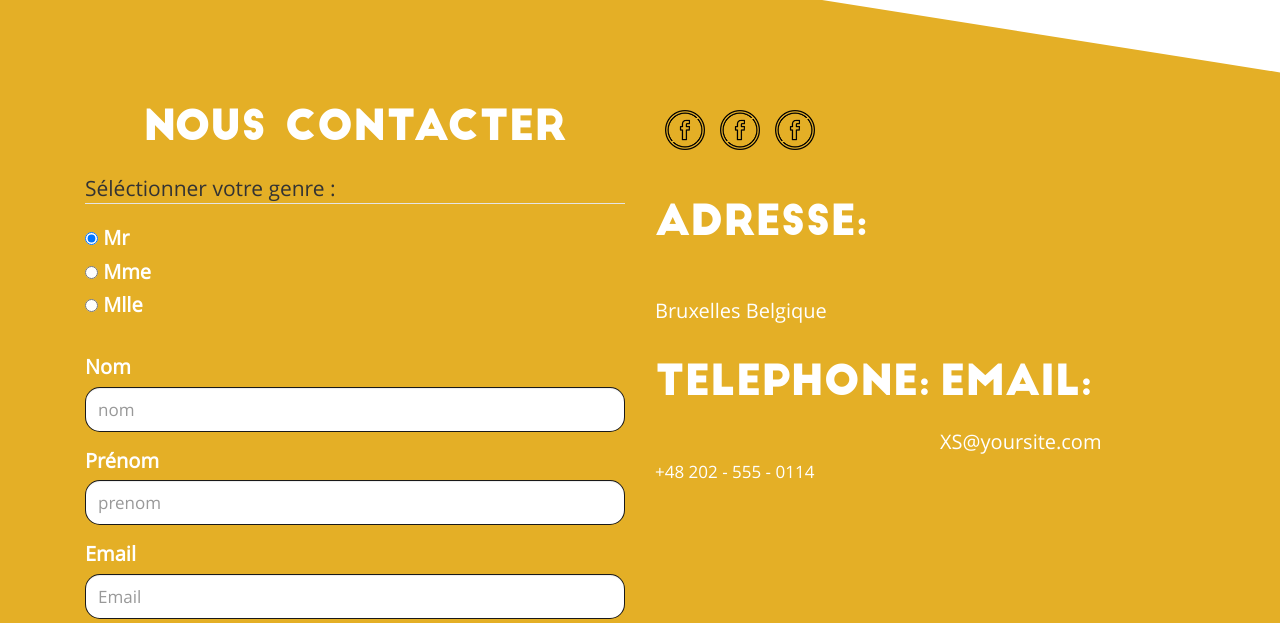
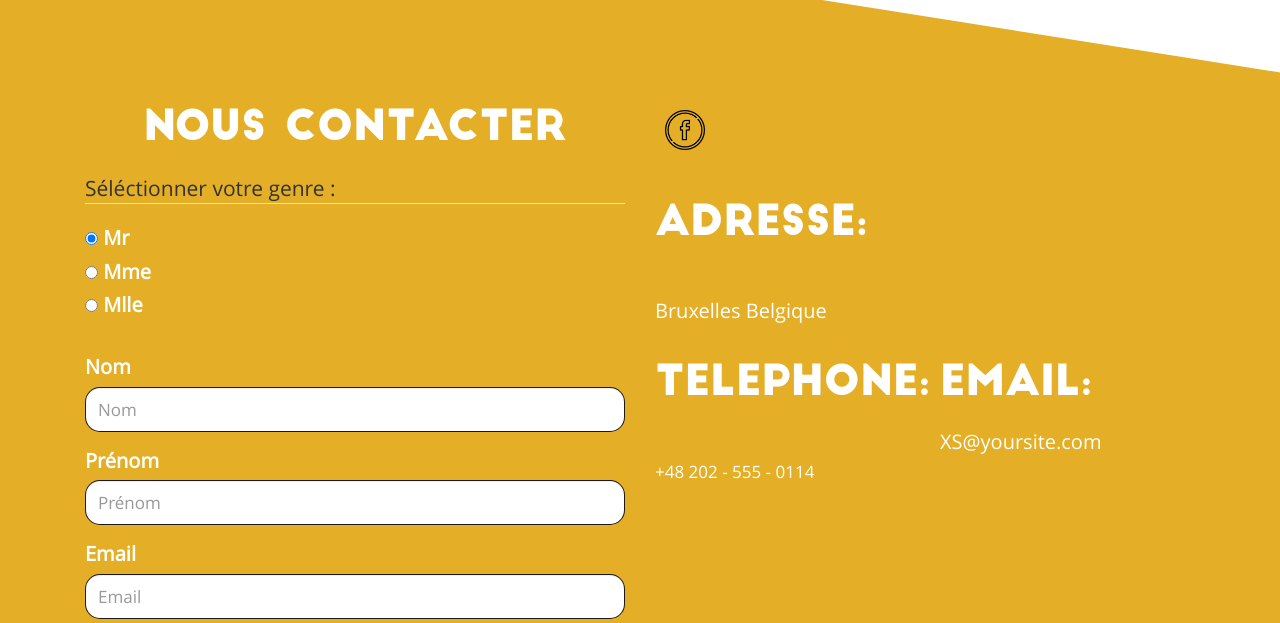
Before and after one commit to MorganeMeganck/multipage-website-in-php, a PHP site: page /formulaire.php in a window 1280 px wide. Shown: the part 446-1069 px from the top of the page. Run offline with PHP 8.4, Linux system fonts and the light colour scheme.

Commit message:
pourajay

```diff
--- a/formulaire.php
+++ b/formulaire.php
@@ -99,29 +99,29 @@
                                 </div>
                             </fieldset>
                             </br>
-                            <label for="">Nom</label>
+                            <label for="nom">Nom</label>
                             <div class="form-group">
-                              <input type="text" class="form-control" name="nom" placeholder="nom" required="">
+                              <input id="nom" type="text" class="form-control" name="nom" placeholder="Nom" required="">
                             </div>
-                            <label for="">Prénom</label>
+                            <label for="prenom">Prénom</label>
                             <div class="form-group">
-                              <input type="text" class="form-control" name="prenom" placeholder="prenom" required="">
+                              <input id="prenom"type="text" class="form-control" name="prenom" placeholder="Prénom" required="">
                             </div>
-                            <label for="">Email</label>
+                            <label for="email">Email</label>
                             <div class="form-group">
-                              <input type="email" class="form-control" name="email" placeholder="Email" required="">
+                              <input id="email" type="email" class="form-control" name="email" placeholder="Email" required="">
                             </div>
                             <div>
-                              <label>Objet :</label>
-                              <select name="choix">
+                              <label for="objet">Objet :</label>
+                              <select id="objet" name="choix">
                                 <option value="Demande d'informations">Demande d'informations</option>
                                 <option value="Remarques">Remarques</option>
                                 <option value="Autres">Autres</option>
                               </select>
                             </div>
-                            <label for="">Message</label>
+                            <label for="message">Message</label>
                             <div class="form-group">
-                              <textarea class="form-control" name="message" rows="8" placeholder="Message" required></textarea>
+                              <textarea id="message" class="form-control" name="message" rows="8" placeholder="Message" required></textarea>
                             </div>
                             <div>
                               <label for="image">Image :</label>
@@ -158,9 +158,7 @@
                       </div>
                       <div class=" datacontact col-md-6 col-sm-6 col-xs-12 wow fadeInRight"  data-wow-duration="2s">
                         <div class="contact_socail_bookmark">
-                          <a href=""><img src="assets/images/fb.png" alt="" /></a>
-                          <a href=""><img src="assets/images/fb.png" alt="" /></a>
-                          <a href=""><img src="assets/images/fb.png" alt="" /></a>
+                          <a href="facebook.com" name="fb"><img src="assets/images/fb.png" alt="fb" /></a>
                         </div>
                         <div class="contact_adress">
                           <h3>Adresse:</h3>
@@ -203,9 +201,9 @@
            <div class="col-md-6 col-sm-6 col-xs-12">
              <div class="single_copyirgth wow fadeInUp"  data-wow-duration="2s">
                <ul class="navbar-right">
-                 <li class="active"><a href="home.html">Accueil</a></li>
-                 <li><a href="agenda.html">Agenda</a></li>
-                 <li><a href="formulaire.php">Contact</a></li>
+                 <li class="active"><a href="home.html" name="home">Accueil</a></li>
+                 <li><a href="agenda.html" name="agenda">Agenda</a></li>
+                 <li><a href="formulaire.php" name="formulaire">Contact</a></li>
                </ul>
              </div>
            </div>
@@ -213,7 +211,7 @@
        </div>
   <!-- STRAT SCROLL TO TOP -->
       <div class="scrollup">
-        <a href="#"><i class="fa fa-chevron-up"></i></a>
+        <a id="chevron" href="#" name="chevron"><i class="fa fa-chevron-up"></i></a>
       </div>
       <script src="assets/js/vendor/jquery-1.11.2.min.js"></script>
       <script src="assets/js/vendor/bootstrap.min.js"></script>
```
Also changed, not shown: home.php (renamed from home.html, +9 -8 lines), agenda.php (renamed from agenda.html).
